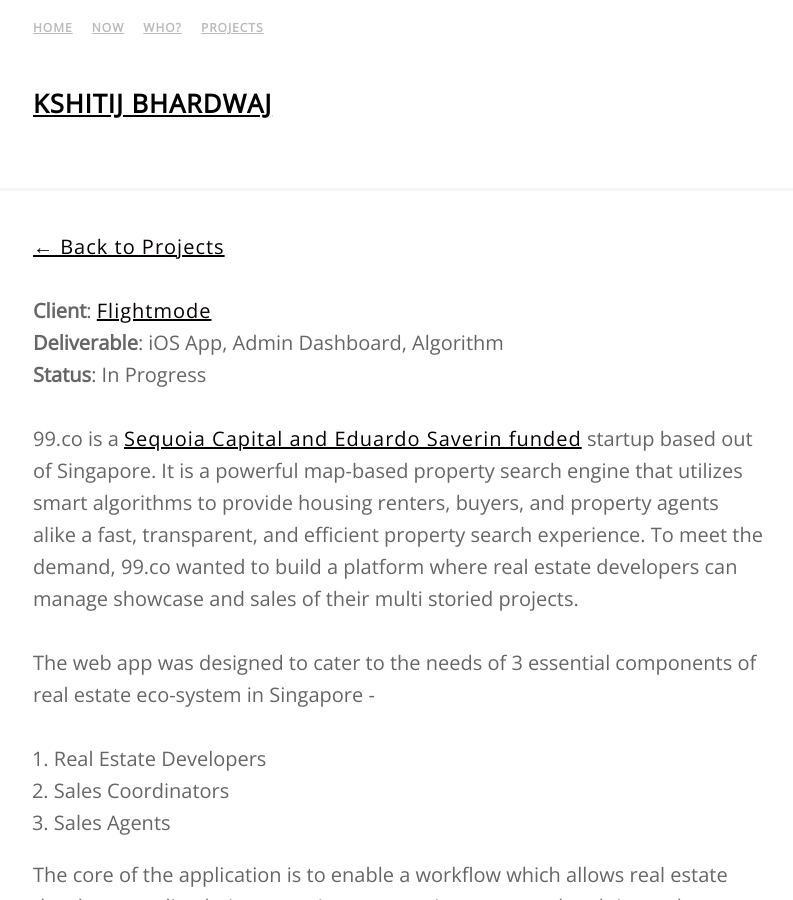
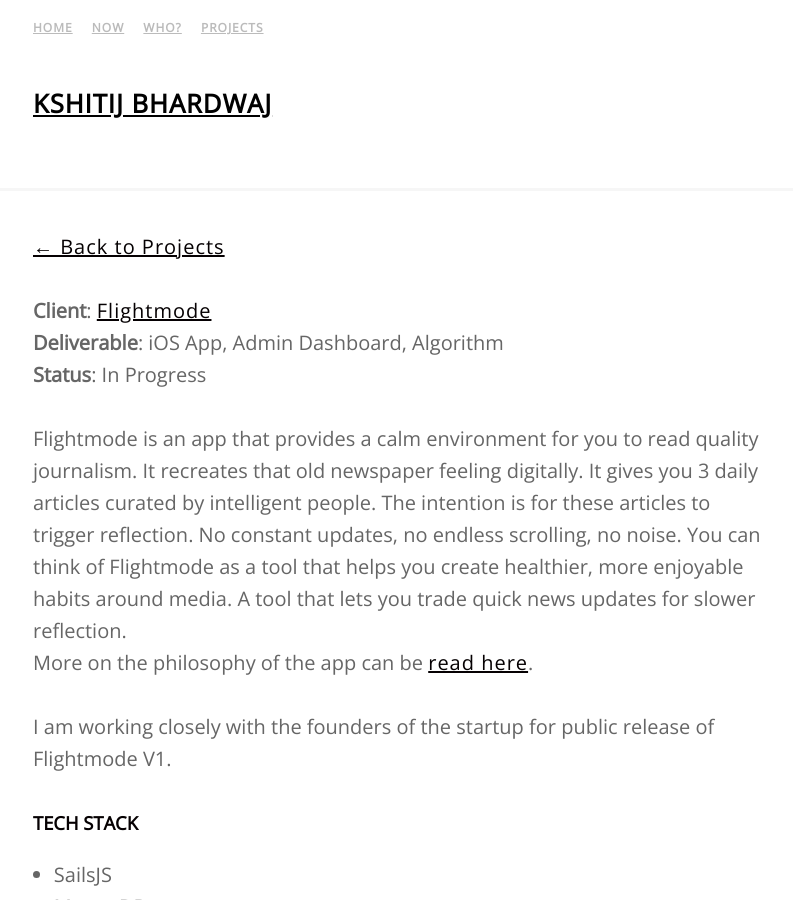
Before and after one commit to kshitijb/kshitijb.github.io, a Jekyll site: the page built from _projects/remote/flightmode.md, in a window 1280 px wide and 900 px high. Shown: the whole window, without its empty margins (242-1035 px from the left). Built offline with Jekyll 4.4.1, drawn with Linux system fonts in a browser that asks for light colours; nearby versions of some CDN libraries; some of the changed text lies outside the part shown.

Commit message:
Updated text of the flightmode project

```diff
--- a/_projects/remote/flightmode.md
+++ b/_projects/remote/flightmode.md
@@ -8,14 +8,10 @@
 **Deliverable**: iOS App, Admin Dashboard, Algorithm
 **Status**: In Progress
 
-99.co is a [Sequoia Capital and Eduardo Saverin funded](https://www.crunchbase.com/organization/99-co) startup based out of Singapore. It is a powerful map-based property search engine that utilizes smart algorithms to provide housing renters, buyers, and property agents alike a fast, transparent, and efficient property search experience. To meet the demand, 99.co wanted to build a platform where real estate developers can manage showcase and sales of their multi storied projects.
+Flightmode is an app that provides a calm environment for you to read quality journalism. It recreates that old newspaper feeling digitally. It gives you 3 daily articles curated by intelligent people. The intention is for these articles to trigger reflection. No constant updates, no endless scrolling, no noise. You can think of Flightmode as a tool that helps you create healthier, more enjoyable habits around media. A tool that lets you trade quick news updates for slower reflection.
+More on the philosophy of the app can be [read here](https://medium.com/getflightmode/lets-change-our-news-consumption-9e8a52408e87).
 
-The web app was designed to cater to the needs of 3 essential components of real estate eco-system in Singapore -
-1. Real Estate Developers
-2. Sales Coordinators
-3. Sales Agents
-
-The core of the application is to enable a workflow which allows real estate developers to list their properties, manage inventory and real time sales visibility. The sales coordinators and agents would facilitate sales of inventory for which they would be compensated in brokerage fee.
+I am working closely with the founders of the startup for public release of Flightmode V1.
 
 <h1 class="heading">Tech Stack</h1>
 - SailsJS
```
